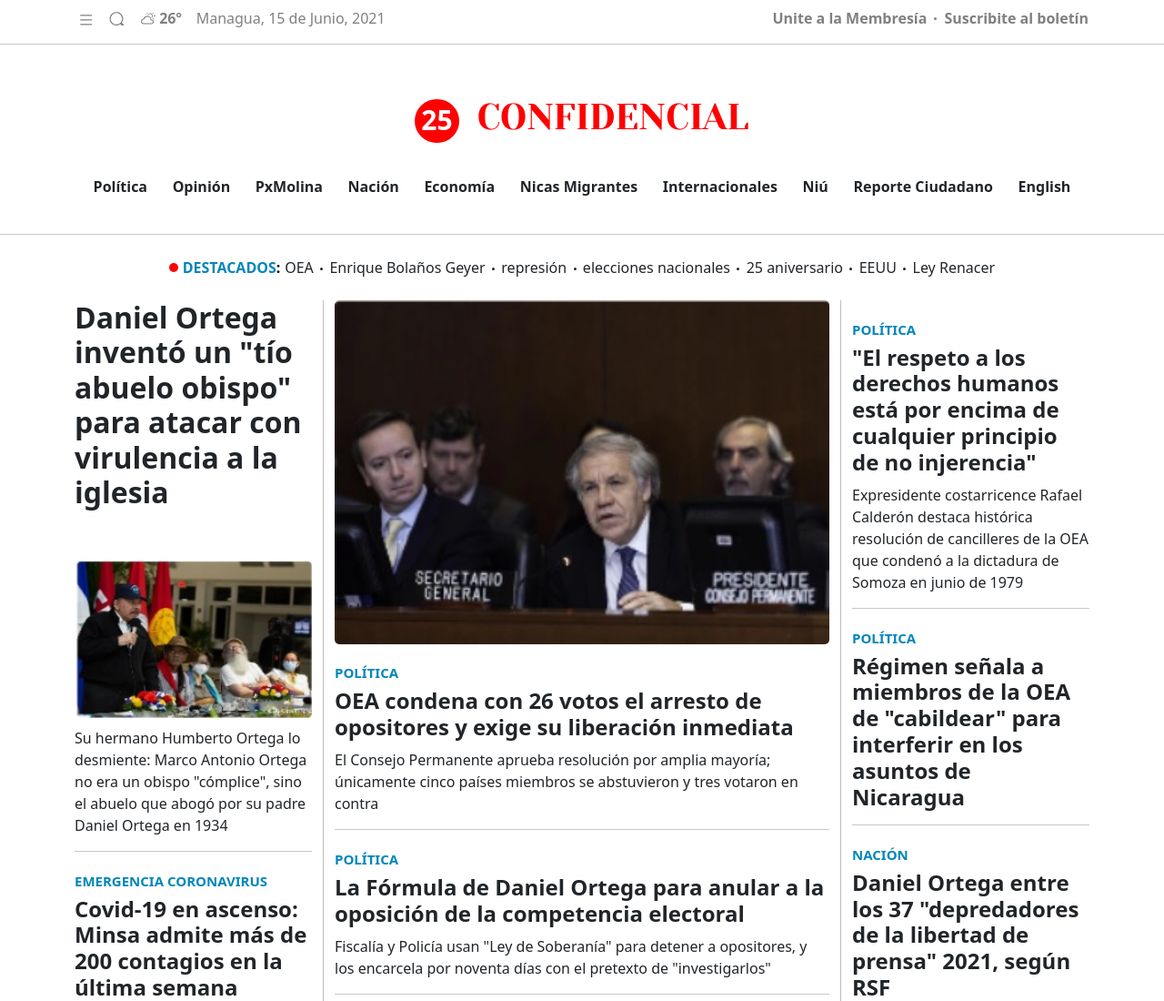
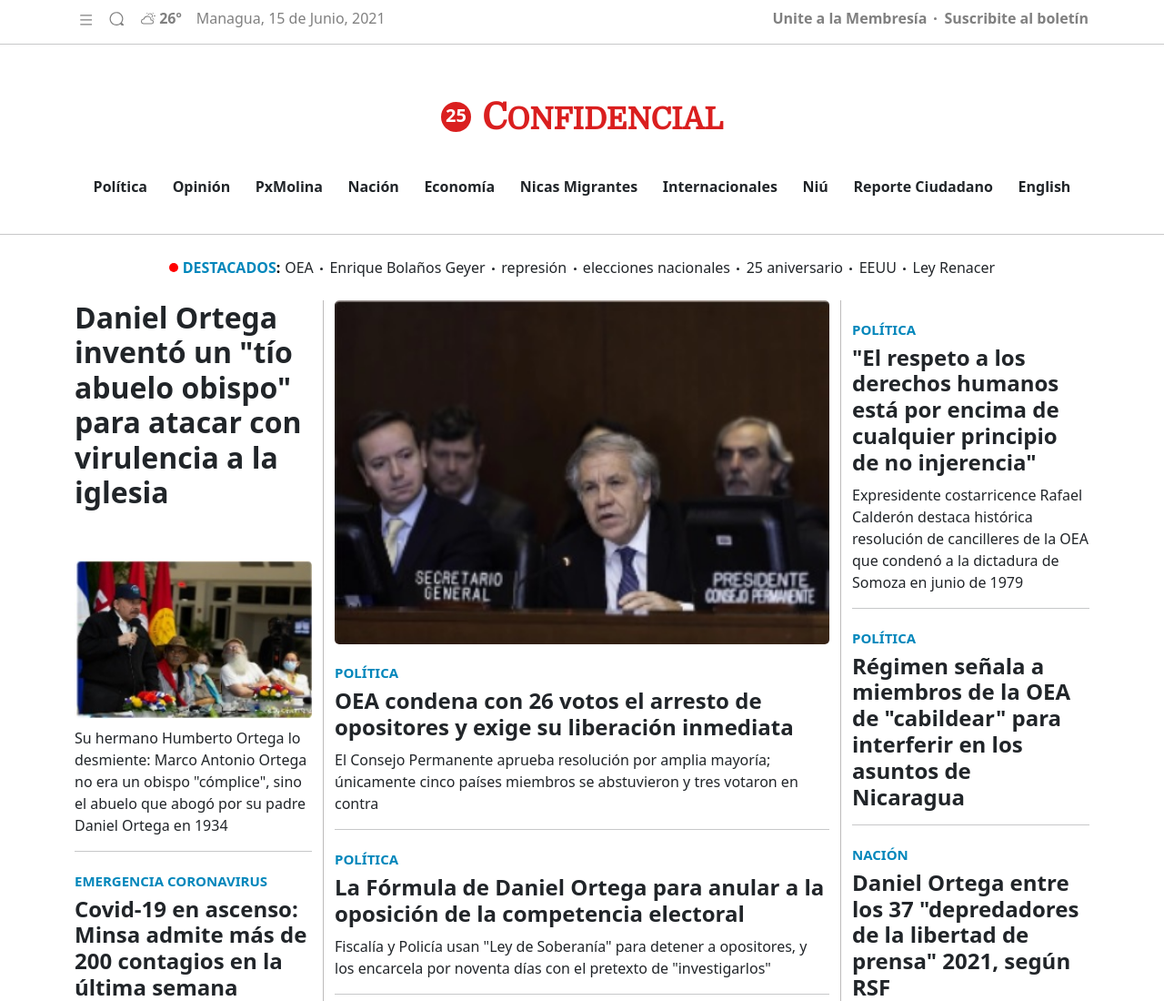
Before and after one commit to GastonCelis/desafio_maquetacion_Flavio, a plain HTML site: page index.html in a window 1280 px wide. Shown: the top 1100 px of the page at 91% size. Drawn offline with nearby package versions, Linux system fonts and the light colour scheme.

Commit message:
Desafio finalizado

```diff
--- a/css/style.css
+++ b/css/style.css
@@ -70,12 +70,13 @@
 }
 
 .number{
-    background-color: red;
+    background-color: rgb(218, 31, 31);
     border-radius: 50%;
-    font-size: 30px;
+    font-size: 20px;
     font-weight: bold;
-    padding: 0px 7px 3px 7px;
+    padding: 0px 5px 3px 5px;
     color: white;
+    transform: translateY(-5px);
 }
 
 .navbar header{
@@ -83,9 +84,14 @@
 }
 
 .navbar header h1{
-    margin-left: 0.5em;
-    color: red;
-    font-family: 'Yeseva One', cursive;
+    margin-left: 0.3em;
+    color: rgb(218, 31, 31);
+    font-family: 'Domine', serif;
+    font-weight: bold;
+}
+
+.confidencial{
+    font-size: 33px;
 }
 
 .navbar-options p{
--- a/index.html
+++ b/index.html
@@ -9,7 +9,7 @@
     <link href="https://cdn.jsdelivr.net/npm/bootstrap@5.1.3/dist/css/bootstrap.min.css" rel="stylesheet" integrity="sha384-1BmE4kWBq78iYhFldvKuhfTAU6auU8tT94WrHftjDbrCEXSU1oBoqyl2QvZ6jIW3" crossorigin="anonymous">
     <link rel="preconnect" href="https://fonts.googleapis.com">
     <link rel="preconnect" href="https://fonts.gstatic.com" crossorigin>
-    <link href="https://fonts.googleapis.com/css2?family=Yeseva+One&display=swap" rel="stylesheet">
+    <link href="https://fonts.googleapis.com/css2?family=Domine&display=swap" rel="stylesheet">
 </head>
 <body>
     <header class="header">
@@ -45,7 +45,7 @@
     <nav class="navbar">
         <header>
             <span class="number">25</span>
-            <h1>CONFIDENCIAL</h1>
+            <h1>C<span class="confidencial">ONFIDENCIAL</span></h1>
         </header>
         <section class="navbar-options">
             <p>Política</p>
```
